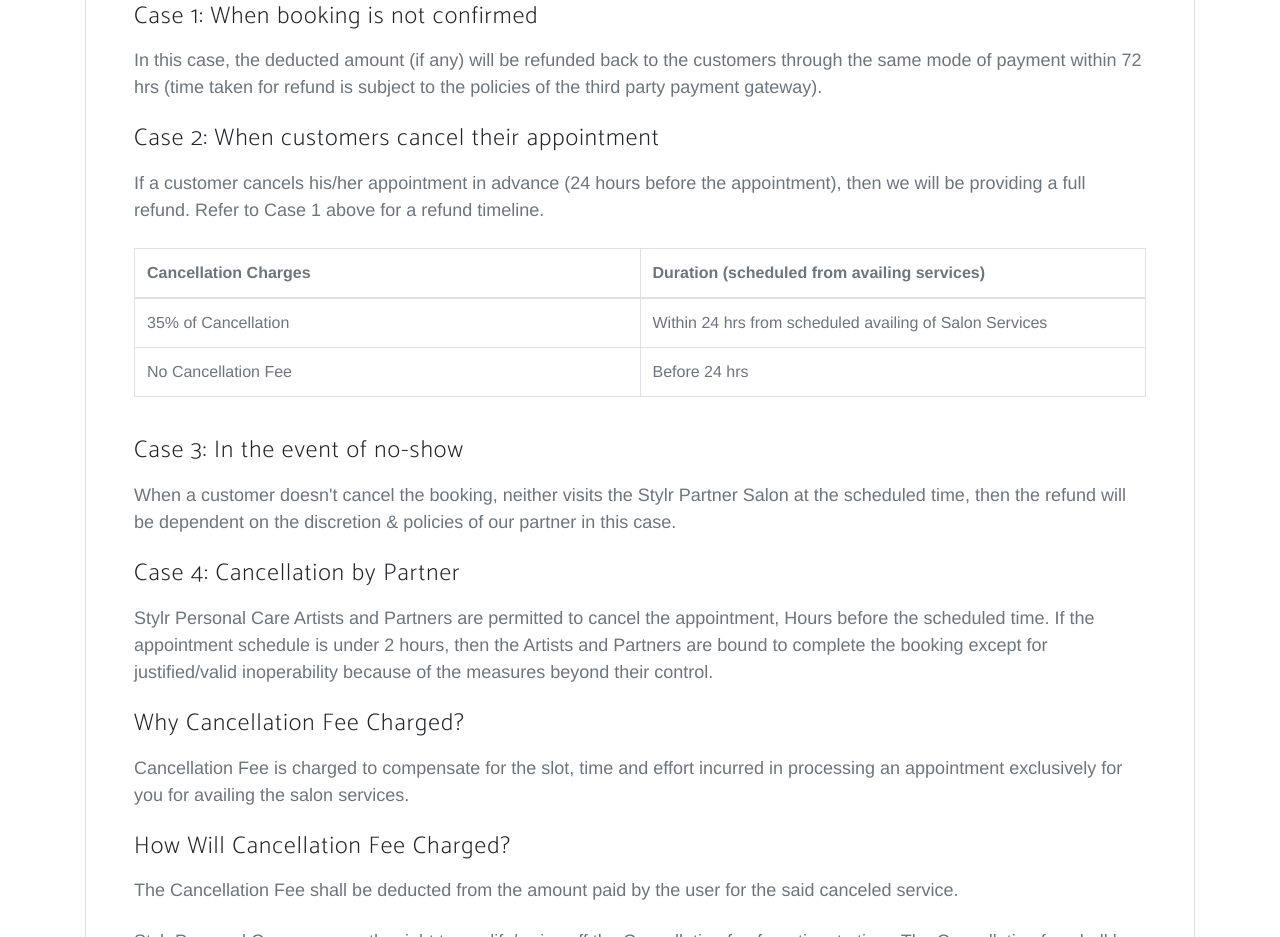
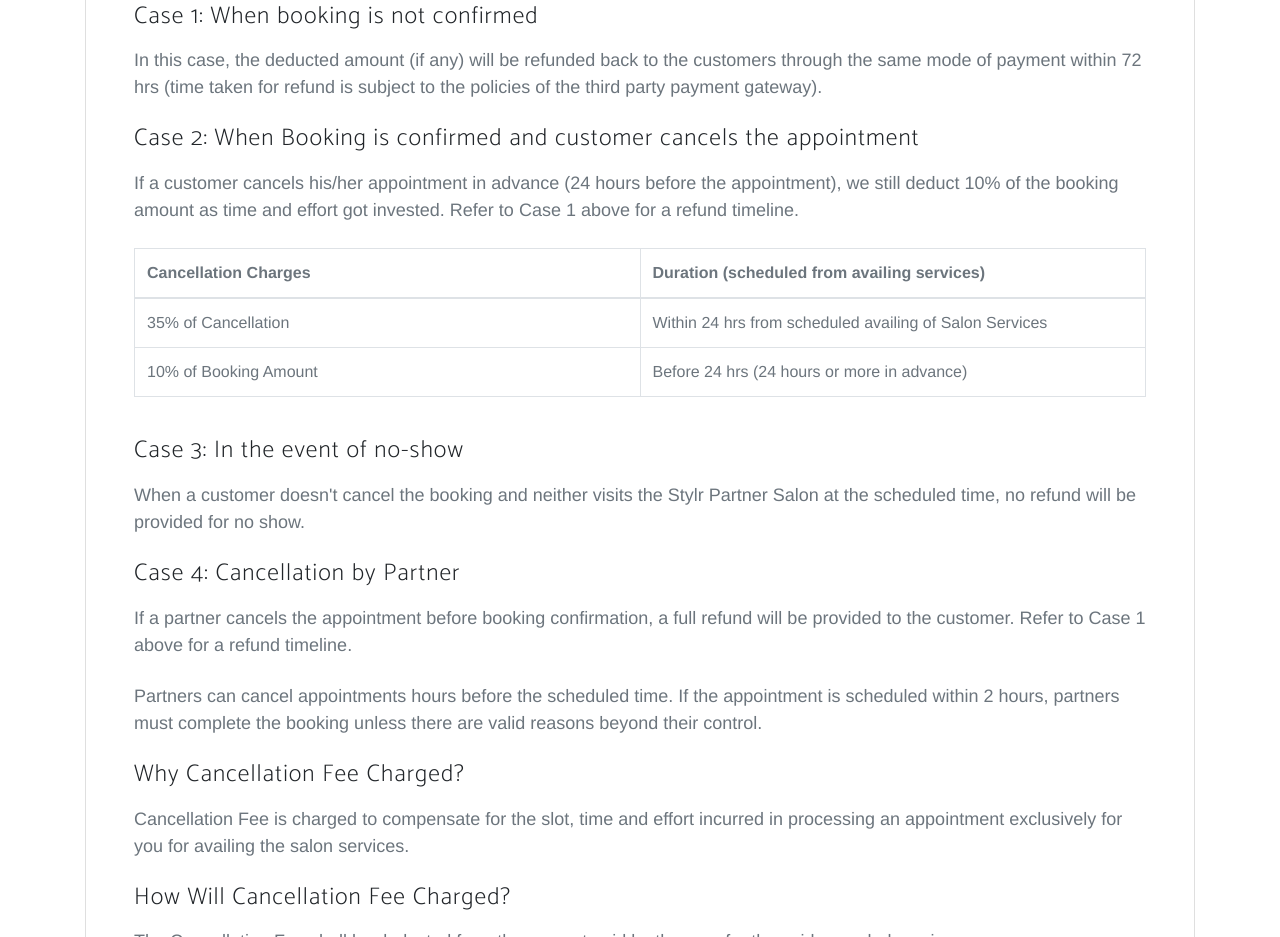
Before and after one commit to mrangad0007/stylrweb, a plain HTML site: page cancellation-refund-policy.html in a window 1280 px wide. Shown: the part 860-1797 px from the top of the page. Drawn offline with Linux system fonts and the light colour scheme; a web font is replaced by a local one.

Commit message:
cancellation policy improved

```diff
--- a/cancellation-refund-policy.html
+++ b/cancellation-refund-policy.html
@@ -51,8 +51,8 @@
                             <h4 class="mb-3 mt-4">Case 1: When booking is not confirmed</h4>
                             <p class="text-muted mb-4">In this case, the deducted amount (if any) will be refunded back to the customers through the same mode of payment within 72 hrs (time taken for refund is subject to the policies of the third party payment gateway).</p>
 
-                            <h4 class="mb-3 mt-4">Case 2: When customers cancel their appointment</h4>
-                            <p class="text-muted mb-4">If a customer cancels his/her appointment in advance (24 hours before the appointment), then we will be providing a full refund. Refer to Case 1 above for a refund timeline.</p>
+                            <h4 class="mb-3 mt-4">Case 2: When Booking is confirmed and customer cancels the appointment</h4>
+                            <p class="text-muted mb-4">If a customer cancels his/her appointment in advance (24 hours before the appointment), we still deduct 10% of the booking amount as time and effort got invested. Refer to Case 1 above for a refund timeline.</p>
 
                             <div class="table-responsive mb-4">
                                 <table class="table table-bordered text-muted">
@@ -68,18 +68,19 @@
                                             <td>Within 24 hrs from scheduled availing of Salon Services</td>
                                         </tr>
                                         <tr>
-                                            <td>No Cancellation Fee</td>
-                                            <td>Before 24 hrs</td>
+                                            <td>10% of Booking Amount</td>
+                                            <td>Before 24 hrs (24 hours or more in advance)</td>
                                         </tr>
                                     </tbody>
                                 </table>
                             </div>
 
                             <h4 class="mb-3 mt-4">Case 3: In the event of no-show</h4>
-                            <p class="text-muted mb-4">When a customer doesn't cancel the booking, neither visits the Stylr Partner Salon at the scheduled time, then the refund will be dependent on the discretion & policies of our partner in this case.</p>
+                            <p class="text-muted mb-4">When a customer doesn't cancel the booking and neither visits the Stylr Partner Salon at the scheduled time, no refund will be provided for no show.</p>
 
                             <h4 class="mb-3 mt-4">Case 4: Cancellation by Partner</h4>
-                            <p class="text-muted mb-4">Stylr Personal Care Artists and Partners are permitted to cancel the appointment, Hours before the scheduled time. If the appointment schedule is under 2 hours, then the Artists and Partners are bound to complete the booking except for justified/valid inoperability because of the measures beyond their control.</p>
+                            <p class="text-muted mb-4">If a partner cancels the appointment before booking confirmation, a full refund will be provided to the customer. Refer to Case 1 above for a refund timeline.</p>
+                            <p class="text-muted mb-4">Partners can cancel appointments hours before the scheduled time. If the appointment is scheduled within 2 hours, partners must complete the booking unless there are valid reasons beyond their control.</p>
 
                             <h4 class="mb-3 mt-4">Why Cancellation Fee Charged?</h4>
                             <p class="text-muted mb-4">Cancellation Fee is charged to compensate for the slot, time and effort incurred in processing an appointment exclusively for you for availing the salon services.</p>
```
